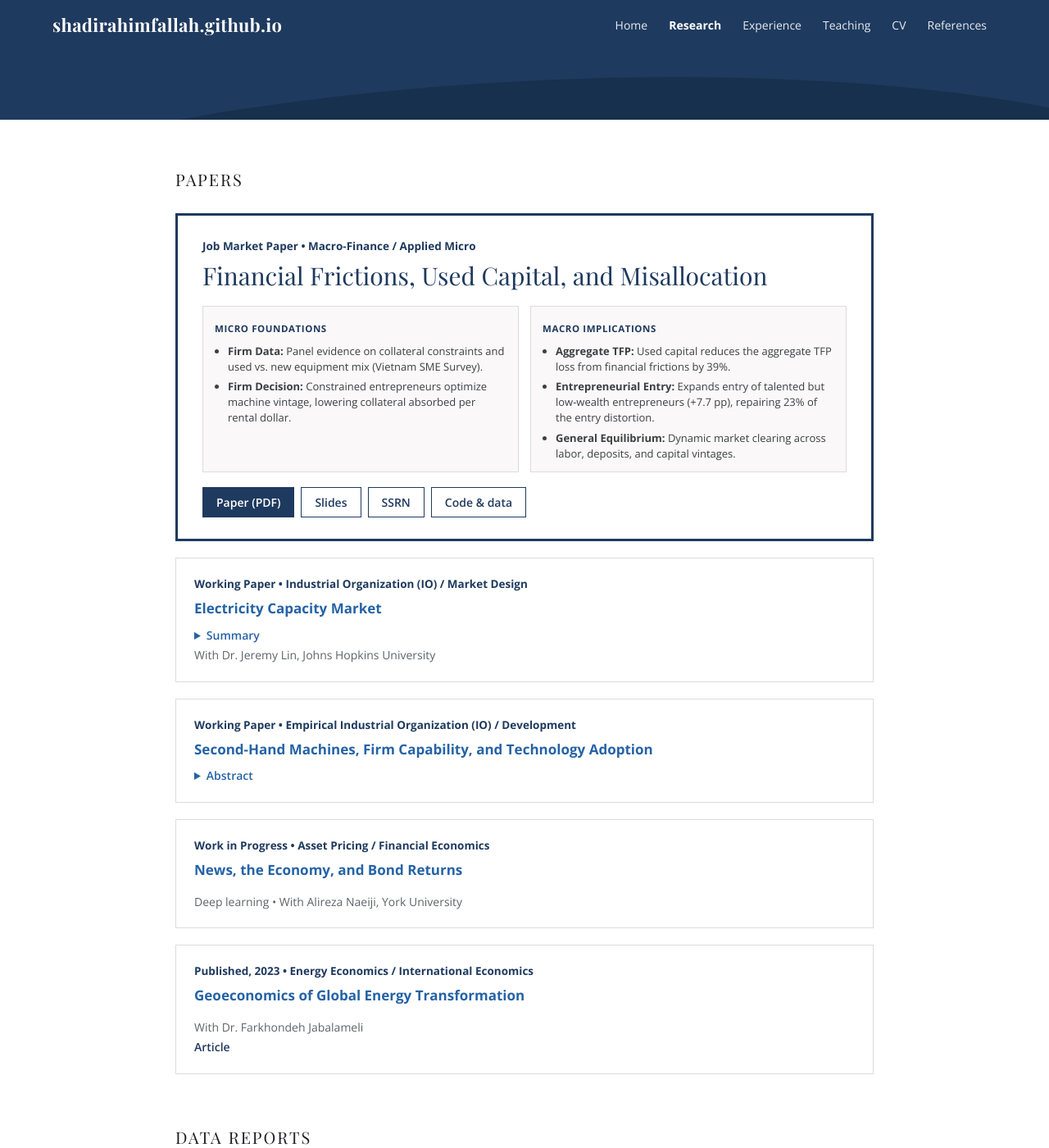
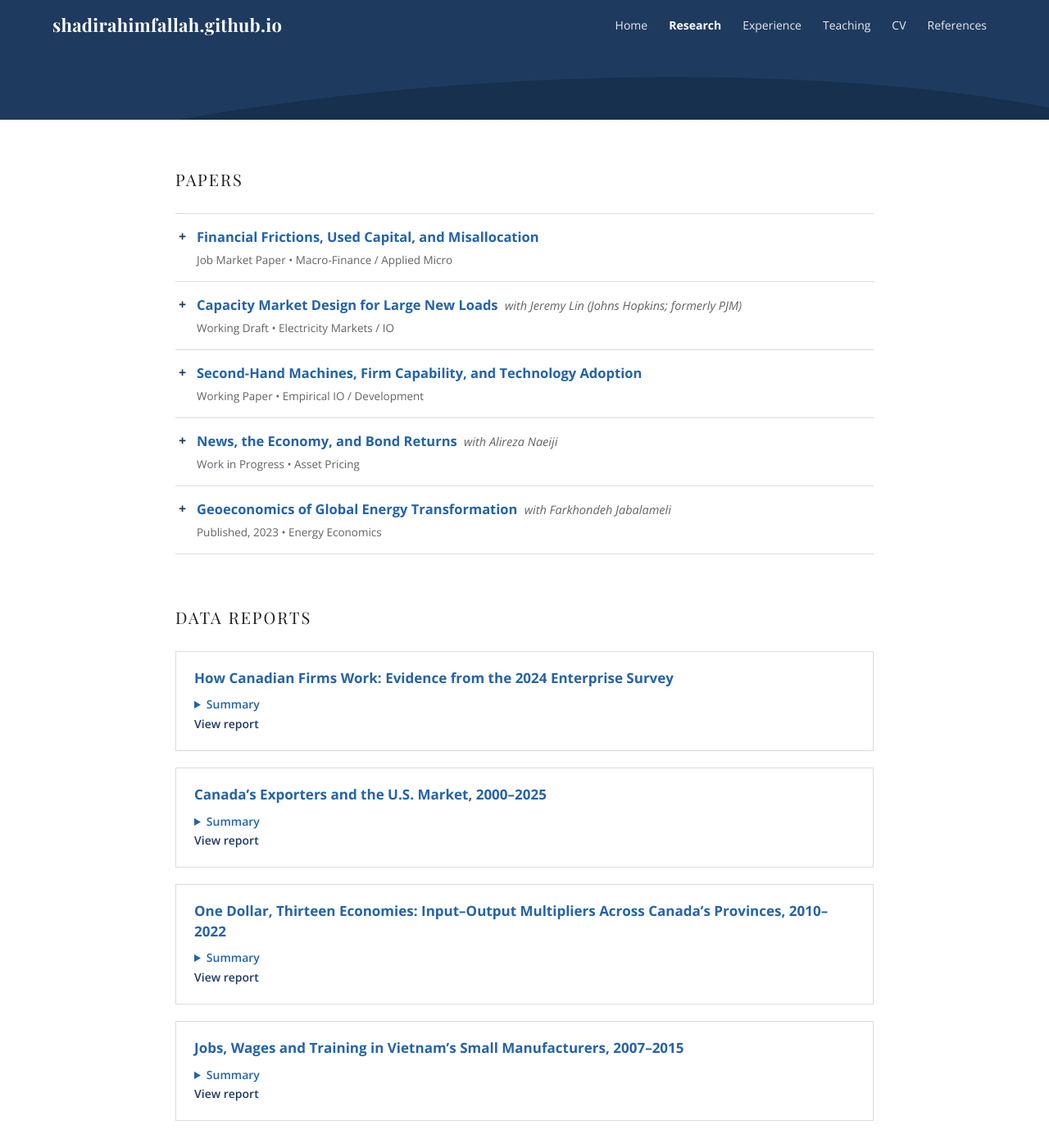
Before and after one commit to ShadiRahimfallah/ShadiRahimfallah.github.io, a Jekyll site: the page research.html, which Jekyll copies as it is, in a window 1280 px wide and 1400 px high, scrolled down 226 px. Shown: the whole window at 82% size. Built offline with Jekyll 4.4.1, drawn with Linux system fonts in a browser that asks for light colours.

Commit message:
Add files via upload

```diff
--- a/research.html
+++ b/research.html
@@ -4,7 +4,7 @@
 <meta charset="utf-8">
 <meta name="viewport" content="width=device-width, initial-scale=1">
 <title>Research — Shadi Rahimfallah</title>
-<meta name="description" content="Research by Shadi Rahimfallah — job market paper on financial frictions, used capital, and misallocation; electricity capacity market design; second-hand machines, firm capability, and technology adoption; and bond returns.">
+<meta name="description" content="Research by Shadi Rahimfallah — financial frictions, used capital, and misallocation; capacity market design for large new loads; technology adoption; bond returns; and energy economics.">
 <link rel="preconnect" href="https://fonts.googleapis.com">
 <link href="https://fonts.googleapis.com/css2?family=Playfair+Display:wght@400;700&family=Open+Sans:ital,wght@0,400;0,600;0,700;1,400&display=swap" rel="stylesheet">
 <link rel="stylesheet" href="style.css?v6">
@@ -89,6 +89,24 @@ details.abstract .paper-dimensions {
 .exp li { display: grid; grid-template-columns: 120px 1fr; gap: 0 20px; padding: 10px 0; border-bottom: 1px solid var(--border); }
 .exp .yr { font-size: 14px; font-weight: 700; color: var(--burgundy); padding-top: 2px; }
 
+
+/* Papers: one line each, details on click */
+.plist { border-top: 1px solid var(--border); }
+.paper { border-bottom: 1px solid var(--border); }
+.paper > summary { list-style: none; cursor: pointer; display: grid; grid-template-columns: 18px 1fr; column-gap: 4px; row-gap: 3px; padding: 14px 4px; }
+.paper > summary::-webkit-details-marker { display: none; }
+.paper > summary::before { content: "+"; grid-column: 1; grid-row: 1; font-weight: 700; color: var(--burgundy); }
+.paper[open] > summary::before { content: "\2013"; }
+.paper .ptitle { grid-column: 2; font-size: 16.5px; font-weight: 700; color: var(--accent); }
+.paper > summary:hover .ptitle { text-decoration: underline; }
+.paper .pwith { font-size: 14.5px; font-weight: 400; font-style: italic; color: var(--muted, #777); margin-left: 4px; }
+.paper .ptag { grid-column: 2; font-size: 13.5px; font-weight: 400; color: #777; color: var(--muted, #777); }
+.paper .pbody { padding: 0 4px 18px 26px; font-size: 14.5px; }
+.paper .pbody p + p { margin-top: 8px; }
+.paper .pnote { color: var(--muted); font-size: 14px; }
+.paper .jmp-links { margin-top: 4px; }
+.paper .paper-dimensions { margin-top: 4px; }
+
 @media (max-width: 900px) { .research [id] { scroll-margin-top: 120px; } }
 @media (max-width: 640px) {
   .research [id] { scroll-margin-top: 160px; }
@@ -125,13 +143,11 @@ details.abstract .paper-dimensions {
 
   <section class="group" id="papers">
     <h2 class="section">Papers</h2>
-    <div class="cards">
-      <!-- 1. Job Market Paper -->
-      <div class="card jmp" id="jmp">
-        <p class="kind">Job Market Paper &bull; Macro-Finance / Applied Micro</p>
-        <h3 class="title">Financial Frictions, Used Capital, and Misallocation</h3>
+    <div class="plist">
 
-        <!-- Micro vs Macro Structure of the Paper -->
+      <details class="paper" id="jmp">
+        <summary><span class="ptitle">Financial Frictions, Used Capital, and Misallocation</span><span class="ptag">Job Market Paper &bull; Macro-Finance / Applied Micro</span></summary>
+        <div class="pbody">
           <div class="paper-dimensions">
             <div class="dim-box">
               <span class="dim-tag">Micro Foundations</span>
@@ -149,7 +165,6 @@ details.abstract .paper-dimensions {
               </ul>
             </div>
           </div>
-
           <ul class="jmp-links">
             <li><a class="primary" href="files/Shadi_Rahimfallah_PhD_Econ_YorU_Jobmarket_Paper.pdf">Paper (PDF)</a></li>
             <li><a href="files/Shadi_Rahimfallah_PhD_Econ_YorU_Jobmarket_slide.pdf">Slides</a></li>
@@ -157,26 +172,19 @@ details.abstract .paper-dimensions {
             <li><a href="https://doi.org/10.5281/zenodo.22947884" target="_blank" rel="noopener">Code &amp; data</a></li>
           </ul>
         </div>
+      </details>
 
-      <!-- 2. Working Paper: Electricity Capacity Market -->
-      <div class="card" id="electricity-capacity-market">
-        <p class="kind">Working Paper &bull; Industrial Organization (IO) / Market Design</p>
-        <h3 class="title">Electricity Capacity Market</h3>
-        <details class="abstract">
-          <summary>Summary</summary>
-          <p>Large-load market design for new data-centre load in PJM.</p>
-          <p><strong>Keywords:</strong> capacity market auction; financial modelling of new and existing plants; plant-dispatch model; energy and ancillary revenues (E&amp;AS); reliability requirement.</p>
+      <details class="paper" id="electricity-capacity-market">
+        <summary><span class="ptitle">Capacity Market Design for Large New Loads <span class="pwith">with Jeremy Lin (Johns Hopkins; formerly PJM)</span></span><span class="ptag">Working Draft &bull; Electricity Markets / IO</span></summary>
+        <div class="pbody">
+          <p>Data-centre growth is pushing up the capacity prices that every customer in PJM pays. This project designs a market-based approach for integrating large new loads into PJM's capacity market while protecting existing customers from cost shifts.</p>
+          <p>The first draft formulates the design as linear programs, proves its main cost-allocation and pricing properties, and tests it in a PJM-wide model of the 2030/31 delivery year built from public PJM and Market Monitor data, comparing price caps and treatments of bring-your-own generation.</p>
+        </div>
       </details>
-        <span class="note">With Dr. Jeremy Lin, Johns Hopkins University</span>
-      </div>
 
-      <!-- 3. Working Paper: Second-Hand Machines -->
-      <div class="card" id="second-hand-machines">
-        <p class="kind">Working Paper &bull; Empirical Industrial Organization (IO) / Development</p>
-        <h3 class="title">Second-Hand Machines, Firm Capability, and Technology Adoption</h3>
-
-        <details class="abstract">
-          <summary>Abstract</summary>
+      <details class="paper" id="second-hand-machines">
+        <summary><span class="ptitle">Second-Hand Machines, Firm Capability, and Technology Adoption</span><span class="ptag">Working Paper &bull; Empirical IO / Development</span></summary>
+        <div class="pbody">
           <div class="paper-dimensions">
             <div class="dim-box">
               <span class="dim-tag">Micro foundation (the firm’s decision)</span>
@@ -201,23 +209,24 @@ details.abstract .paper-dimensions {
               </ul>
             </div>
           </div>
+        </div>
       </details>
+
+      <details class="paper" id="bond-returns">
+        <summary><span class="ptitle">News, the Economy, and Bond Returns <span class="pwith">with Alireza Naeiji</span></span><span class="ptag">Work in Progress &bull; Asset Pricing</span></summary>
+        <div class="pbody">
+          <p>How macroeconomic indicators and financial news text predict future Treasury excess returns, using deep learning.</p>
         </div>
+      </details>
 
-      <!-- 4. Work in Progress / Working Paper: News, the Economy, and Bond Returns -->
-      <div class="card" id="bond-returns">
-        <p class="kind">Work in Progress &bull; Asset Pricing / Financial Economics</p>
-        <h3 class="title">News, the Economy, and Bond Returns</h3>
-        <span class="note">Deep learning &bull; With Alireza Naeiji, York University</span>
+      <details class="paper" id="publication">
+        <summary><span class="ptitle">Geoeconomics of Global Energy Transformation <span class="pwith">with Farkhondeh Jabalameli</span></span><span class="ptag">Published, 2023 &bull; Energy Economics</span></summary>
+        <div class="pbody">
+          <p>Oil and shale-gas market dynamics, energy trade policy, and downstream industrial competitiveness, using time-series econometrics. <em>Journal of World Sociopolitical Studies</em> 7(1): 55&ndash;87.</p>
+          <p class="pnote"><a href="https://wsps.ut.ac.ir/article_93569.html">Article</a></p>
         </div>
+      </details>
 
-      <!-- 5. Published Article -->
-      <a class="card" id="publication" href="https://wsps.ut.ac.ir/article_93569.html">
-        <p class="kind">Published, 2023 &bull; Energy Economics / International Economics</p>
-        <h3 class="title">Geoeconomics of Global Energy Transformation</h3>
-        <span class="note">With Dr. Farkhondeh Jabalameli</span>
-        <span class="go">Article</span>
-      </a>
     </div>
   </section>
 
```
Lines whose indentation alone changed are shown as unchanged.
